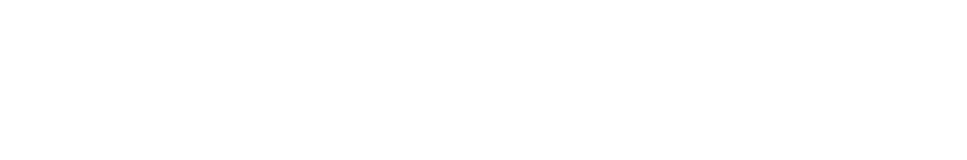
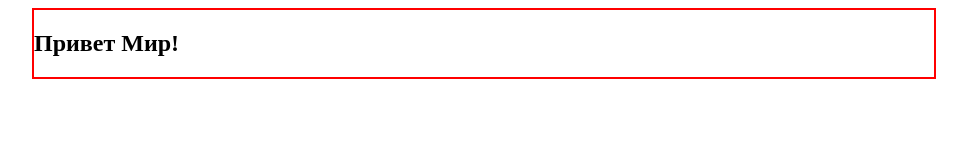
Before and after one commit to Ponomarev1980/ownPonomarevAlexey, a plain HTML site: page index.html in a window 1280 px wide. Shown: the whole page, without its empty margins (156-1123 px from the left). Drawn offline with Linux system fonts and the light colour scheme.

Commit message:
indexPonomarev

```diff
--- a/css/styleHeader.css
+++ b/css/styleHeader.css
@@ -0,0 +1,5 @@
+.container {
+    margin: 0 auto;
+    max-width: 900px;
+    border: 2px solid red;
+}
--- a/index.html
+++ b/index.html
@@ -4,9 +4,14 @@
     <meta charset="UTF-8">
     <meta http-equiv="X-UA-Compatible" content="IE=edge">
     <meta name="viewport" content="width=device-width, initial-scale=1.0">
+    <link rel="stylesheet" href="./css/styleHeader.css">
     <title>Осваиваю Git</title>
 </head>
 <body>
-
+    <section class="container">
+        <div class="header">
+            <h1>Привет Мир!</h1>
+        </div>
+    </section>
 </body>
 </html>
```
